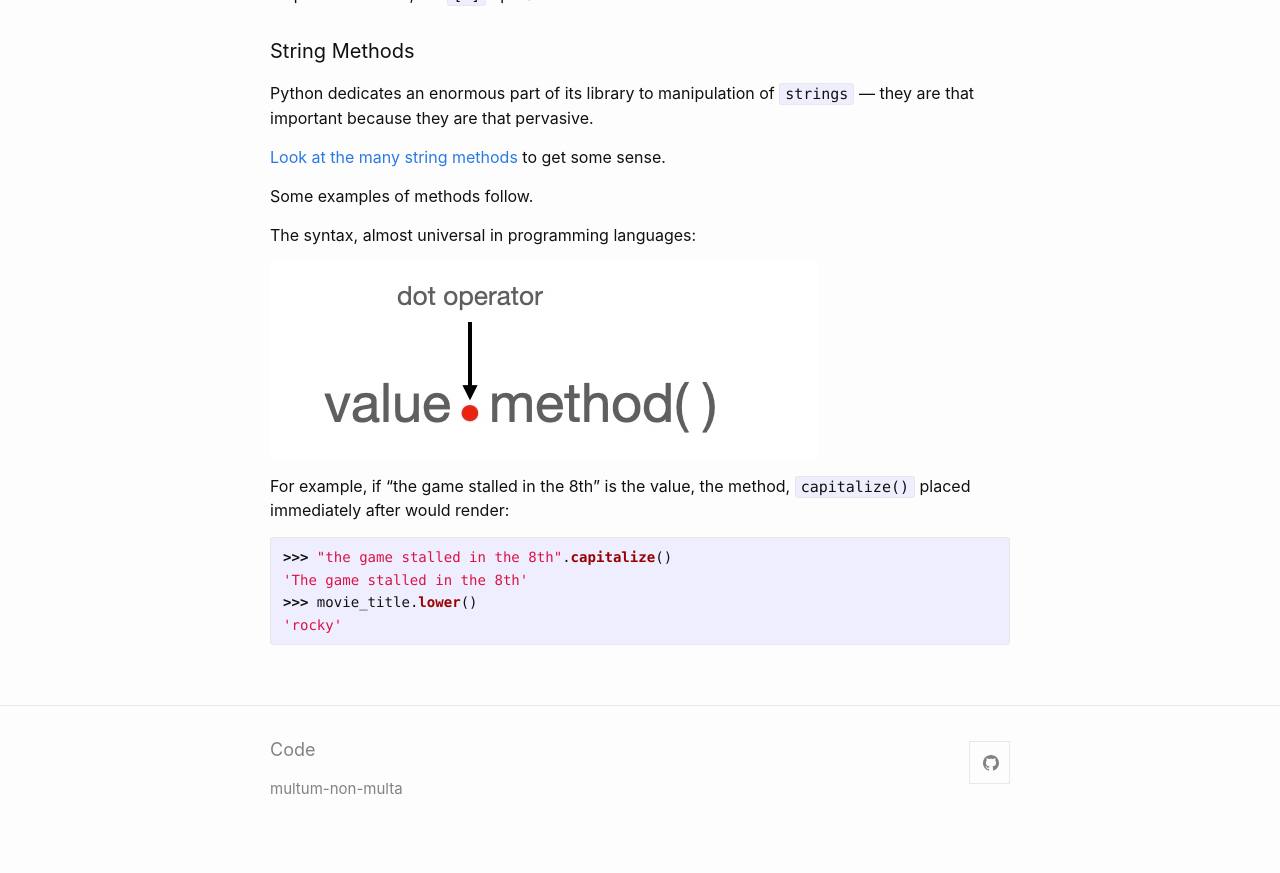
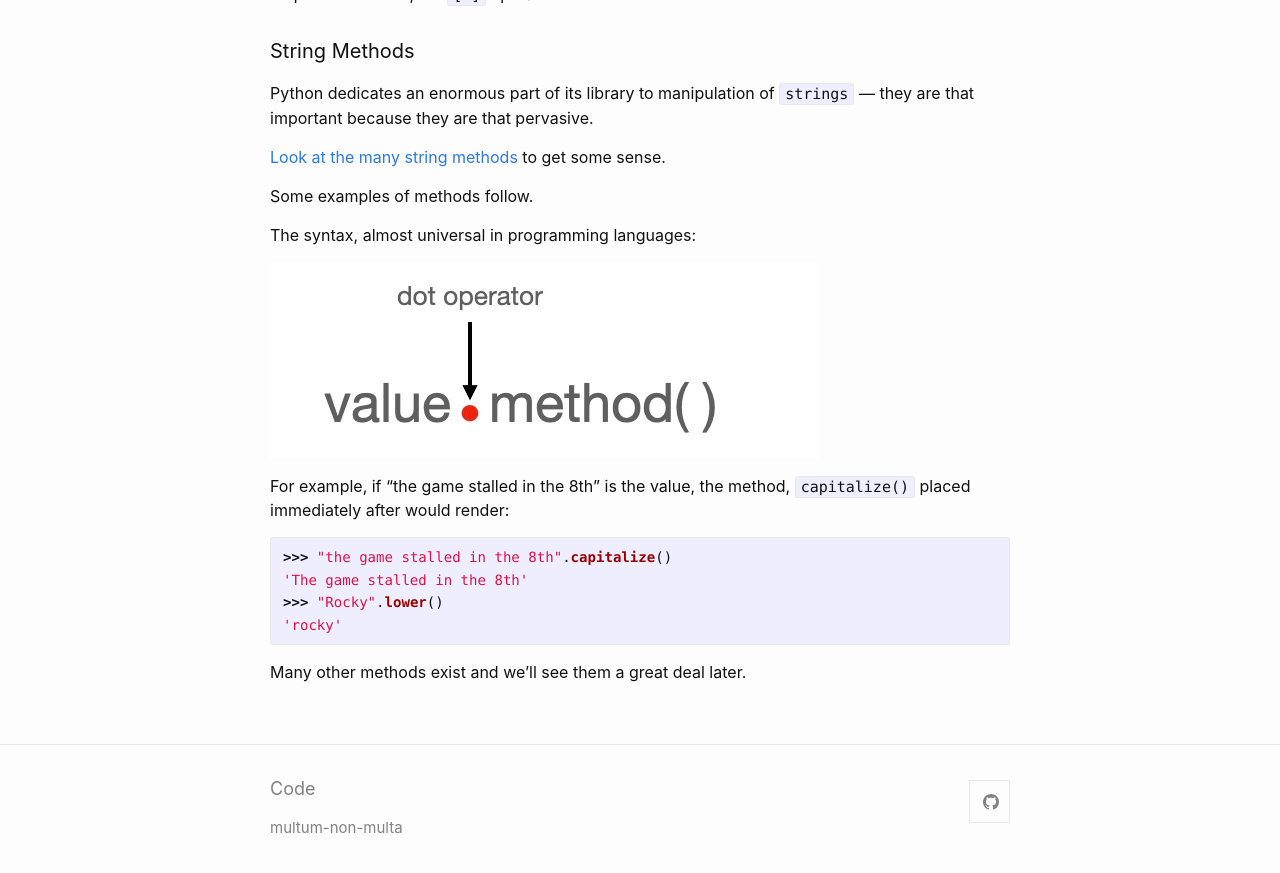
Before and after one commit to multum-non-multa/code, a Jekyll site: the page built from _posts/2021-08-31-variables-string-methods-functions.md, in a window 1280 px wide and 900 px high, scrolled down 7962 px. Shown: the top 873 px of the window. Built offline with Jekyll 4.4.1, drawn with Linux system fonts in a browser that asks for light colours.

Commit message:
variables

````diff
--- a/_posts/2021-08-31-variables-string-methods-functions.md
+++ b/_posts/2021-08-31-variables-string-methods-functions.md
@@ -307,6 +307,8 @@ For example, if "the game stalled in the 8th" is the value, the method, `capital
 ```python
 >>> "the game stalled in the 8th".capitalize()
 'The game stalled in the 8th'
->>> movie_title.lower()
+>>> "Rocky".lower()
 'rocky'
 ```
+
+Many other methods exist and we'll see them a great deal later.
````
Also changed, not shown: 1 other file.
